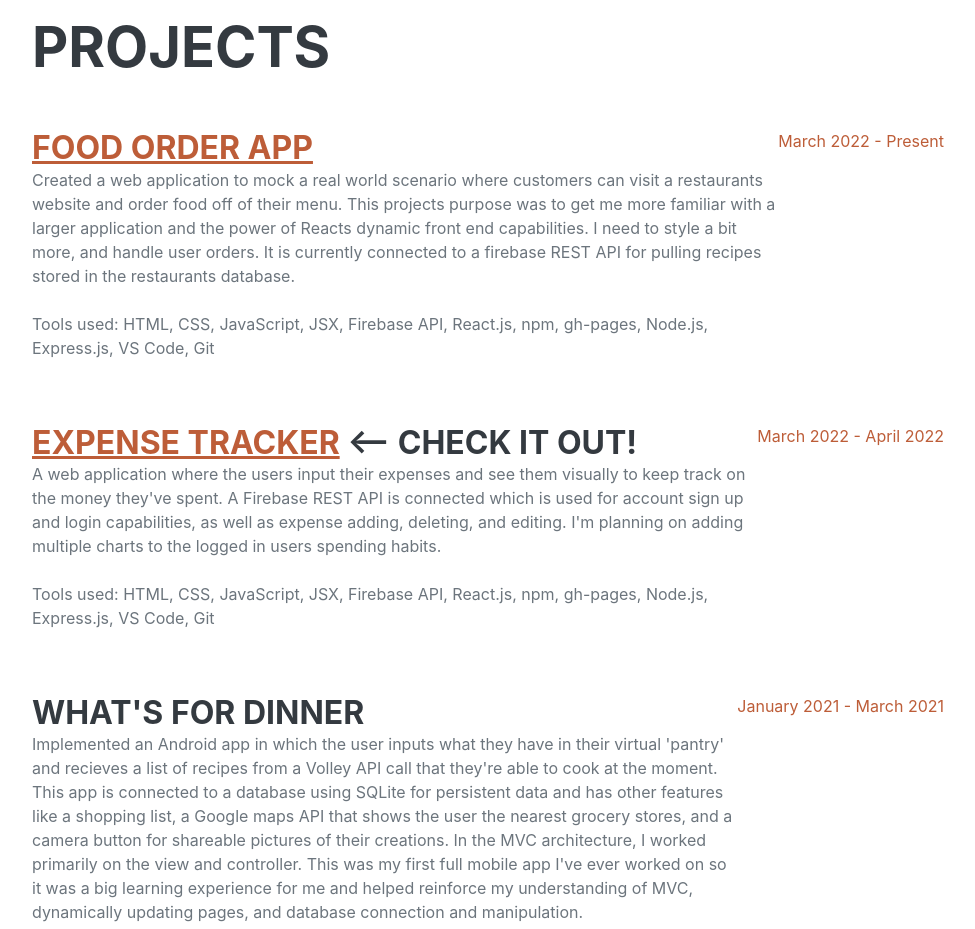
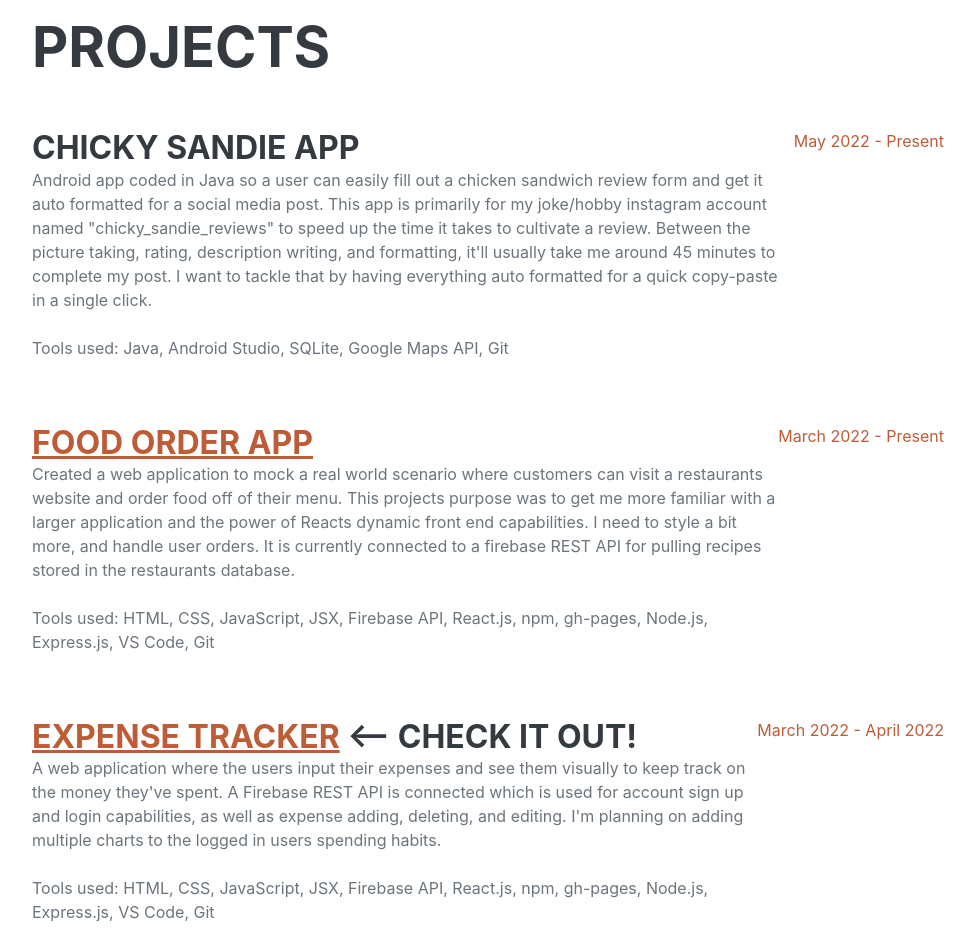
Before and after one commit to Marcaus-Cruz/marcaus-cruz.github.io, a website: page index.html in a window 1280 px wide. Shown: the part 2280-3209 px from the top of the page, without its empty margins (288-1263 px from the left). Drawn offline with nearby package versions, Linux system fonts and the light colour scheme; a web font is replaced by a local one.

Commit message:
Added latest project

```diff
--- a/index.html
+++ b/index.html
@@ -201,6 +201,21 @@
             <section class="resume-section" id="projects">
                 <div class="resume-section-content">
                     <h2 class="mb-5">Projects</h2>
+
+                    <div class="d-flex flex-column flex-md-row justify-content-between mb-5">
+                        <div class="flex-grow-1">
+                            <h3 class="mb-0">Chicky Sandie App</h3>
+                            <p> Android app coded in Java so a user can easily fill out a chicken sandwich review form and get it auto formatted for a social media post.
+                                This app is primarily for my joke/hobby instagram account named "chicky_sandie_reviews" to speed up the time it takes to cultivate a review.
+                                Between the picture taking, rating, description writing, and formatting, it'll usually take me around 45 minutes to complete my post. I want to tackle that
+                                by having everything auto formatted for a quick copy-paste in a single click.
+                                <br>
+                                <br>
+                                Tools used: Java, Android Studio, SQLite, Google Maps API, Git
+                            </p>
+                        </div>
+                        <div class="flex-shrink-0"><span class="text-primary">May 2022 - Present</span></div>
+                    </div>
 
                     <div class="d-flex flex-column flex-md-row justify-content-between mb-5">
                         <div class="flex-grow-1">
```
